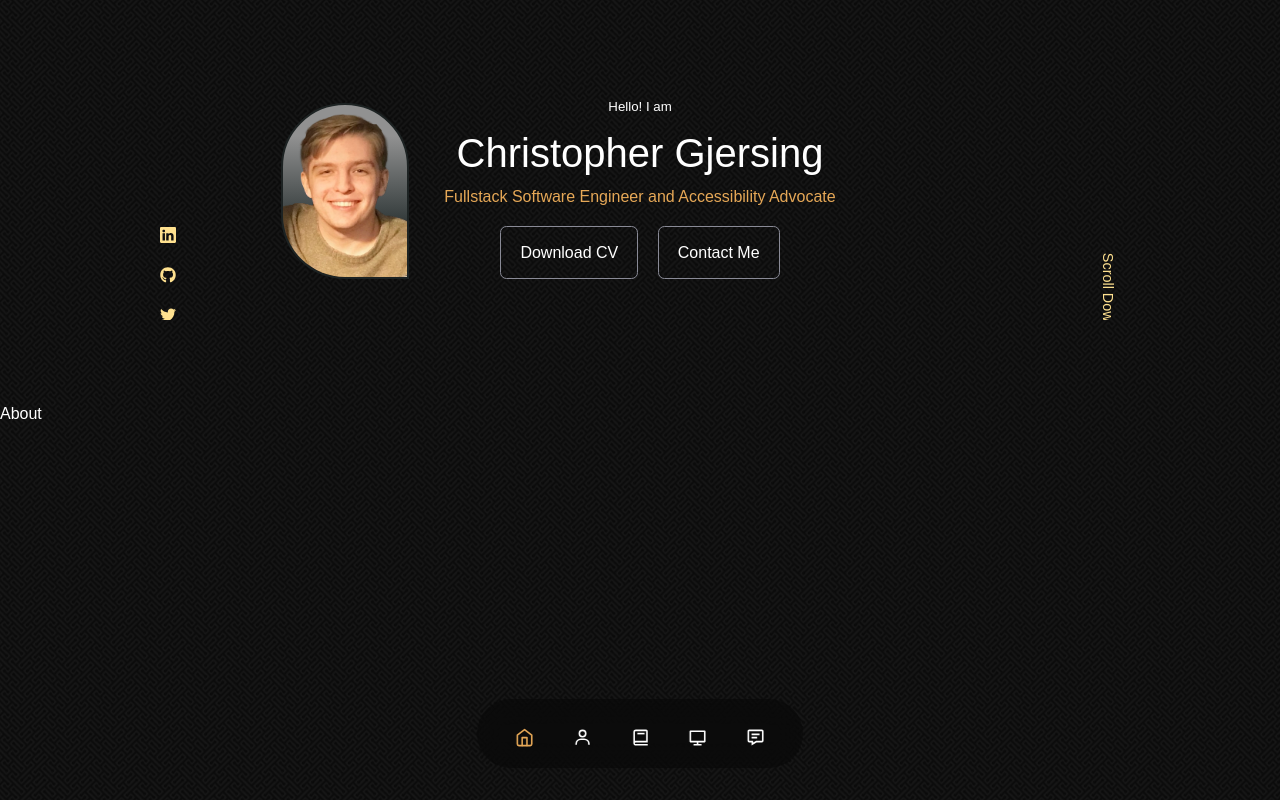
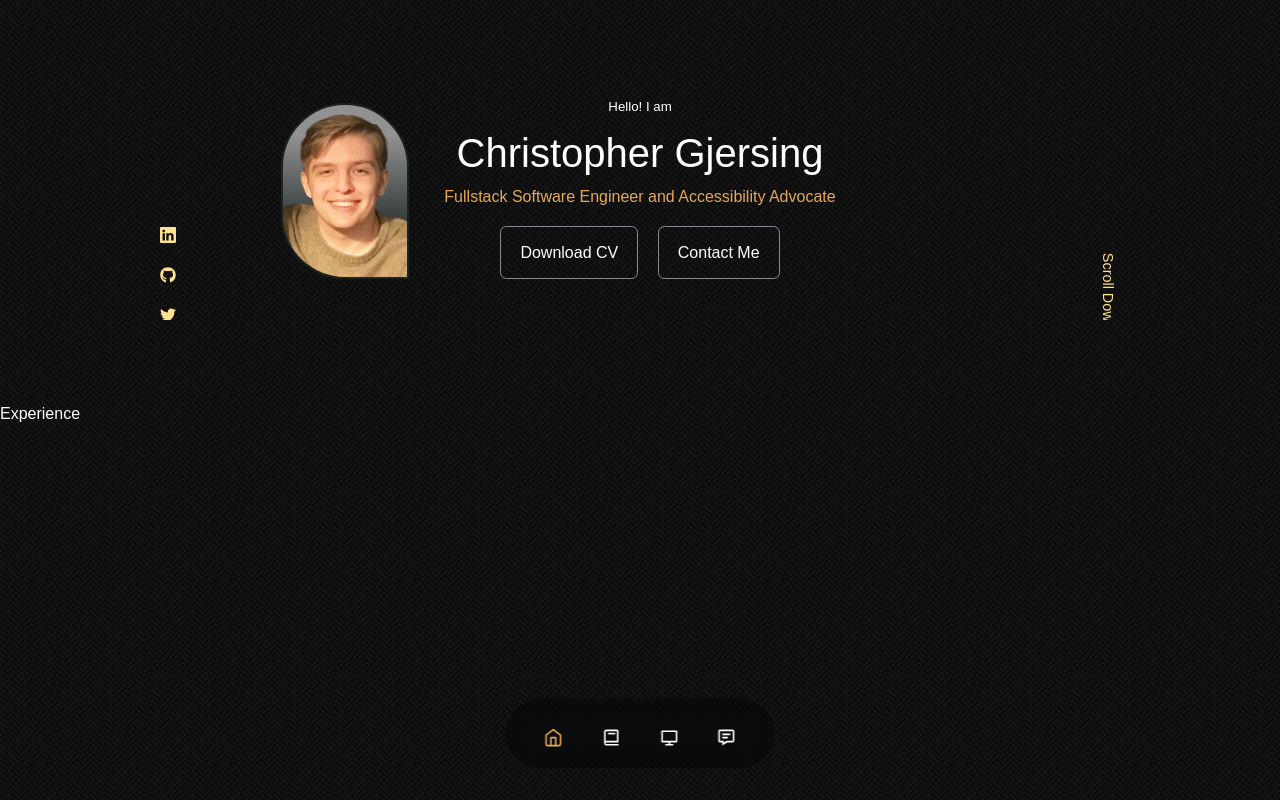
Before and after one commit to gjersing/gjersing-portfolio, a React (Create React App) app: page / in a window 1280 px wide. Shown: the top 800 px of the page. Built offline with nearby package versions, Linux system fonts and the light colour scheme; a web font is replaced by a local one.

Commit message:
Remove about section

```diff
--- a/src/App.jsx
+++ b/src/App.jsx
@@ -1,7 +1,6 @@
 import React from 'react'
 import Header from './components/header/Header.jsx'
 import Navbar from './components/navbar/Navbar.jsx'
-import About from './components/about/About.jsx'
 import Experience from './components/experience/Experience.jsx'
 import Portfolio from './components/portfolio/Portfolio.jsx'
 import Contact from './components/contact/Contact.jsx'
@@ -12,7 +11,6 @@ const App = () => {
     <>
       <Header />
       <Navbar />
-      <About />
       <Experience />
       <Portfolio />
       <Contact />
--- a/src/components/about/About.jsx
+++ /dev/null
@@ -1,10 +0,0 @@
-import React from 'react'
-import './about.css'
-
-const About = () => {
-  return(
-    <section id='about'>About</section>
-  );
-}
-
-export default About;
--- a/src/components/navbar/Navbar.jsx
+++ b/src/components/navbar/Navbar.jsx
@@ -1,7 +1,7 @@
 import React from 'react'
 import './navbar.css'
 import {FiHome} from 'react-icons/fi'
-import {BiUser, BiMessageDetail, BiBook} from 'react-icons/bi'
+import {BiMessageDetail, BiBook} from 'react-icons/bi'
 import {RiComputerLine} from 'react-icons/ri'
 import {useState} from 'react'
 
@@ -23,7 +23,6 @@ const Navbar = () => {
   return(
     <nav>
       <a href="#" onClick={() => setActiveNav('#')} className={activeNav === '#' ? 'active' : ''}><FiHome /></a>
-      <a href="#about" onClick={() => setActiveNav('#about')} className={activeNav === '#about' ? 'active' : ''}><BiUser /></a>
       <a href="#experience" onClick={() => setActiveNav('#experience')} className={activeNav === '#experience' ? 'active' : ''}><BiBook /></a>
       <a href="#portfolio"  onClick={() => setActiveNav('#portfolio')} className={activeNav === '#portfolio' ? 'active' : ''}><RiComputerLine /></a>
       <a href="#contact"  onClick={() => setActiveNav('#contact')} className={activeNav === '#contact' ? 'active' : ''}><BiMessageDetail /></a>
--- a/src/index.css
+++ b/src/index.css
@@ -56,11 +56,10 @@ section {
 
 section > h2, section > h5 {
   text-align: center;
-  color: var(--color-bright);
+  color: var(--color-white);
 }
 
 section > h2 {
-  color: var(--color-trim);
   margin-bottom: 3rem;
 }
 
```
Also changed, not shown: src/components/about/about.css (deleted).
